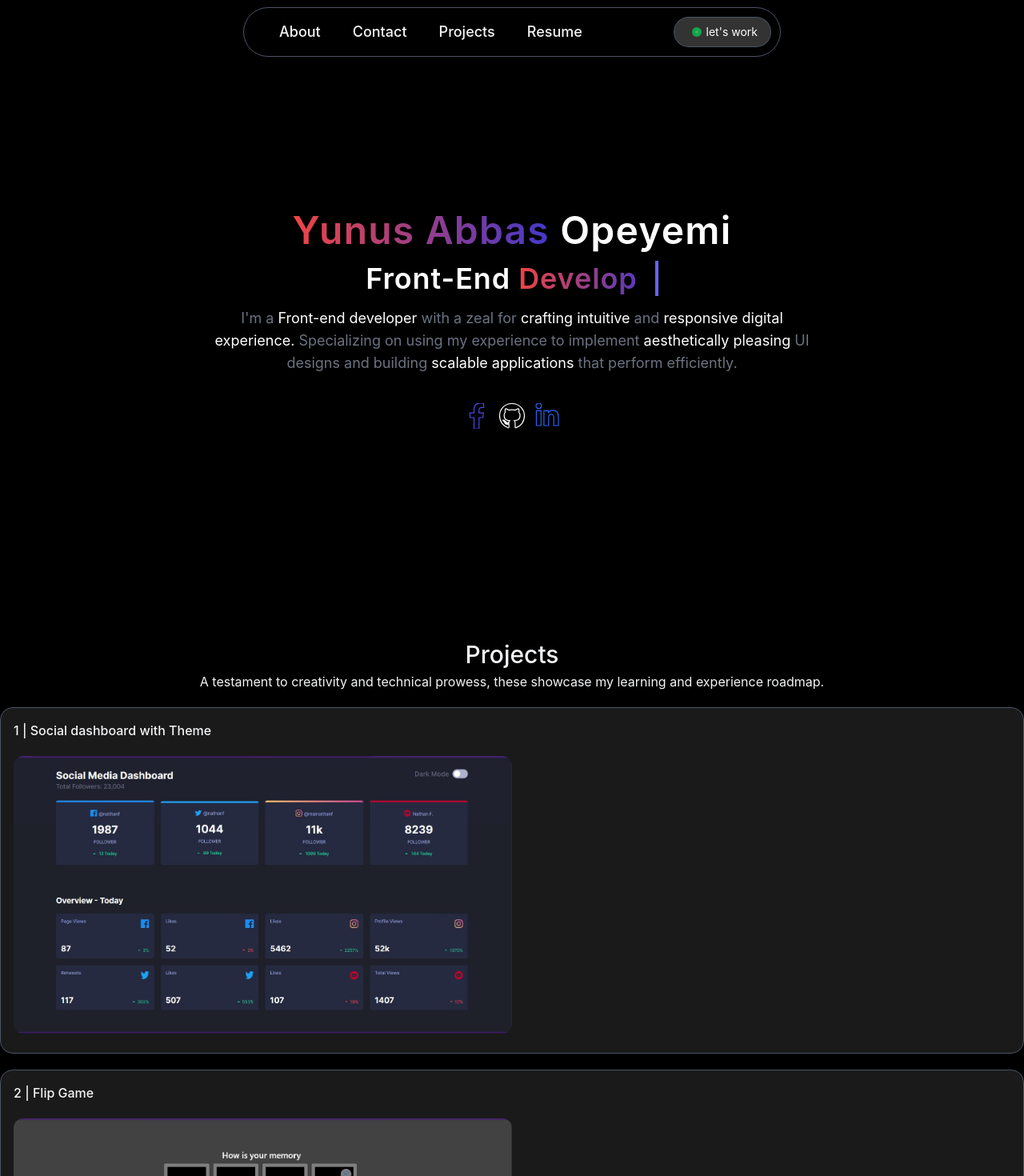
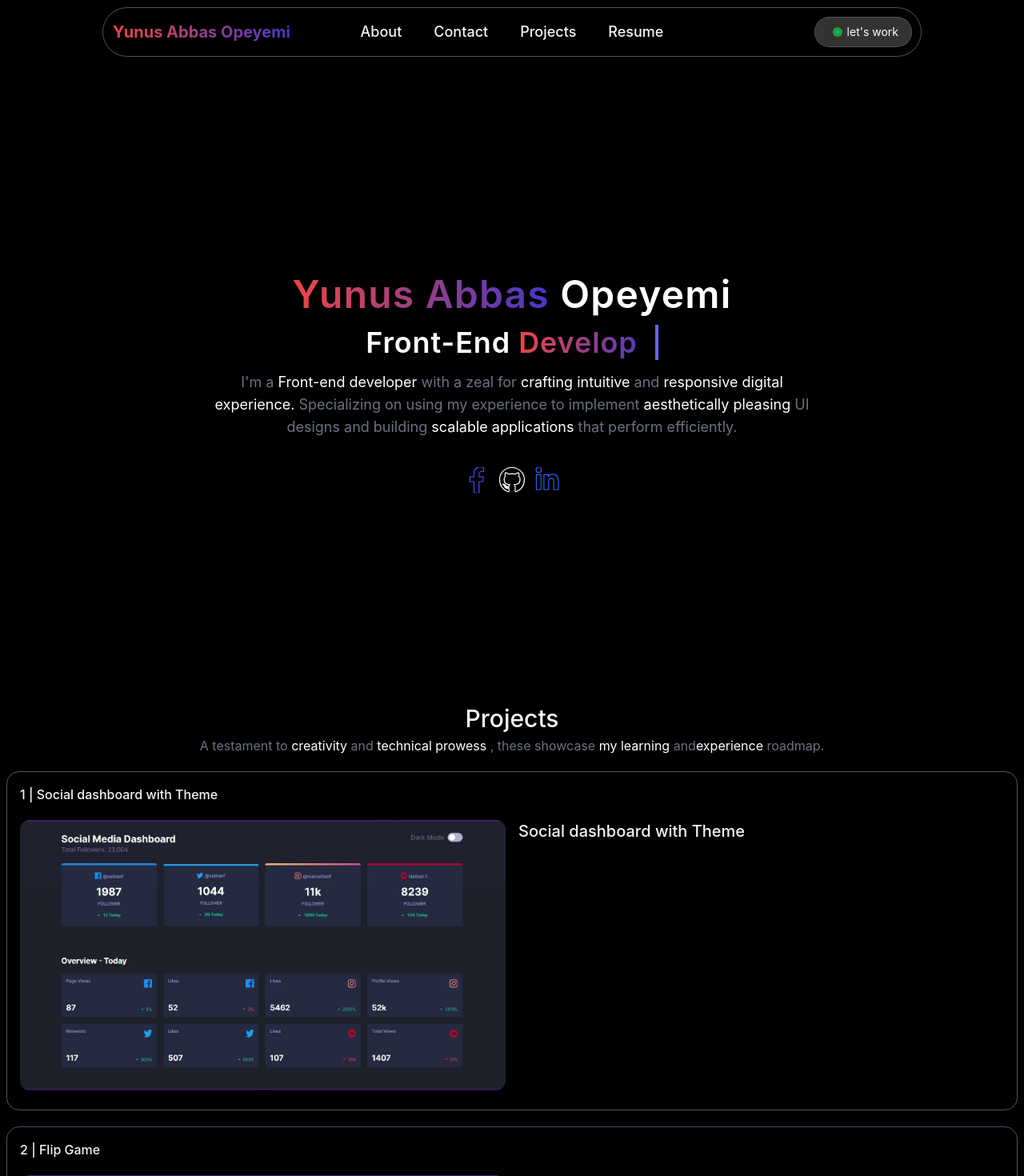
Before and after one commit to springboot20/abbas-opeyemi, a React (Vite) app: page / in a window 1280 px wide. Shown: the top 1470 px of the page at 80% size. Built offline with nearby package versions, Linux system fonts and the light colour scheme.

Commit message:
updated project section

```diff
--- a/src/components/navigation/navigation.tsx
+++ b/src/components/navigation/navigation.tsx
@@ -1,8 +1,9 @@
 import { faBars, faClose } from "@fortawesome/free-solid-svg-icons";
 import { FontAwesomeIcon } from "@fortawesome/react-fontawesome";
 import { Dialog, Disclosure } from "@headlessui/react";
-import React, { useState } from "react";
+import React, { useEffect, useState } from "react";
 import { Link } from "react-router-dom";
+import { classNames } from "../../utils";
 
 const routes = [
   {
@@ -35,15 +36,34 @@ const handleScroll = (id: string) => {
 
 export const Navigation: React.FC = () => {
   const [open, setOpen] = useState(false);
+  const [isScrolled, setIsScrolled] = useState(false);
+
+  useEffect(() => {
+    window.addEventListener("scroll", () => {
+      setIsScrolled(window.scrollY > 0);
+    });
+    console.log(isScrolled);
+
+    return window.removeEventListener("scroll", () => {
+      setIsScrolled(false);
+
+      console.log(isScrolled);
+    });
+  }, [isScrolled]);
 
   return (
     <Disclosure
       as="header"
-      className="z-20 fixed inset-x-0 top-0 flex items-center justify-center h-20"
+      className={classNames(
+        "z-20 fixed inset-x-0 flex items-center justify-center h-20 transition-all",
+        isScrolled ? "sticky top-4" : "relative top-0 "
+      )}
     >
-      <nav className="mx-auto flex flex-1 flex-shrink-0 items-center justify-between max-w-2xl border-gray-600 border backdrop-blur rounded-full p-3 gap-8">
-        <div className="">
-
+      <nav className="mx-auto flex flex-1 flex-shrink-0 items-center justify-between max-w-5xl border-gray-600 border backdrop-blur rounded-full p-3 gap-8">
+        <div className="flex flex-1 justify-center items-center lg:justify-start">
+          <h1 className="text-xl font-bold capitalize bg-gradient-to-l from-indigo-700 to-red-500 bg-clip-text text-transparent">
+            yunus abbas opeyemi
+          </h1>
         </div>
 
         <div className="hidden lg:flex items-center gap-x-10">
--- a/src/components/projects/projects.tsx
+++ b/src/components/projects/projects.tsx
@@ -3,12 +3,12 @@ import data from "../../data/data.json";
 export default function Projects() {
   return (
     <section id="projects">
-      <div className="max-w-7xl mx-auto">
+      <div className="max-w-7xl mx-auto px-2">
         <header className="text-center mb-5">
           <h3 className="text-3xl capitalize font-medium text-gray-100">projects</h3>
-          <p className="text-base font-normal text-gray-100 mt-1">
-            A testament to creativity and technical prowess, these showcase my learning and
-            experience roadmap.
+          <p className="text-base font-normal text-gray-500 mt-1">
+            A testament to  <span className="text-white">creativity</span> and  <span className="text-white">technical prowess </span>, these showcase  <span className="text-white">my learning </span> and
+            <span className="text-white">experience</span> roadmap.
           </p>
         </header>
 
@@ -19,7 +19,7 @@ export default function Projects() {
                 top: `calc(96px + ${index * 40}px)`,
                 height: "auto",
               }}
-              className="border border-gray-600 rounded-2xl w-full sticky p-4 bg-white/10 backdrop-blur-md"
+              className="border border-gray-600 rounded-2xl w-full sticky p-4 bg-black/20 backdrop-blur-md"
               key={index}
             >
               <header className="flex items-center justify-between">
@@ -28,11 +28,18 @@ export default function Projects() {
                 }`}</h1>
               </header>
 
-              <div className="grid grid-cols-1 lg:grid-cols-2 mt-3 py-2">
+              <div className="grid grid-cols-1 lg:grid-cols-2 mt-3 py-2 gap-4">
                 <div className="col-span-1 overflow-hidden rounded-xl">
                   <img src={item.image} alt={item.alt} />
                 </div>
-                <div className="col-span-1"></div>
+                <div className="col-span-1">
+                  <h3 className="text-gray-100 font-medium text-xl">
+                    {item["project-title"]}
+                  </h3>
+                  <p>
+                    {item["project-description"]}
+                  </p>
+                </div>
               </div>
             </div>
           ))}
```
